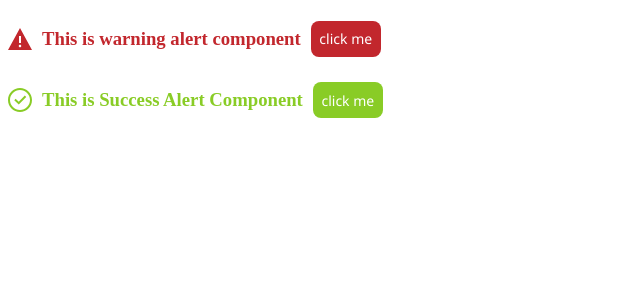
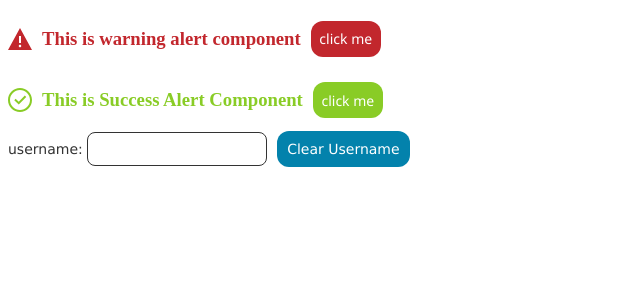
Before and after one commit to biswajeetbehera/MyAngularWork, an Angular app in the folder BasicStartup/: page / in a window 1280 px wide. Shown: the top 300 px of the page, without its empty margins (0-640 px from the left). Built offline with nearby package versions, Linux system fonts and the light colour scheme.

Commit message:
Added property binding component Assignment 2

```diff
--- a/BasicStartup/src/app/app.component.html
+++ b/BasicStartup/src/app/app.component.html
@@ -1,2 +1,3 @@
 <app-warning-alert></app-warning-alert>
 <app-success-alert></app-success-alert>
+<app-property-binding></app-property-binding>
--- /dev/null
+++ b/BasicStartup/src/app/property-binding/property-binding.component.css
@@ -0,0 +1,38 @@
+.username-label,
+.username-text,
+.username-label input {
+    font-family: 'Lucida Sans', 'Lucida Sans Regular', 'Lucida Grande', 'Lucida Sans Unicode', Geneva, Verdana, sans-serif;
+    font-size: 14px;
+    line-height: 12px;
+    color: #333;
+}
+
+.username-label input {
+    border-radius: 8px;
+    border: 1px solid #333;
+    height: 30px;
+}
+
+.username-label input:focus {
+    border: 1px dashed #333;
+    outline: none;
+}
+
+.username-clear {
+    font-family: 'Lucida Sans', 'Lucida Sans Regular', 'Lucida Grande', 'Lucida Sans Unicode', Geneva, Verdana, sans-serif;
+    font-size: 14px;
+    width: auto;
+    padding: 10px;
+    height: 36px;
+    background: #0382ac;
+    color: #fff;
+    margin-left: 10px;
+    border-width: 0;
+    border-radius: 12px;
+    white-space: nowrap;
+}
+
+.username-clear:hover {
+    opacity: 0.9;
+    background: #008cba;
+}
--- /dev/null
+++ b/BasicStartup/src/app/property-binding/property-binding.component.html
@@ -0,0 +1,8 @@
+<div>
+    <label for="username" class="username-label">
+        username:
+        <input type="text" name="username" id="username"(input)="onInput($event)" [(ngModel)]="username"/>
+    </label>
+    <button [disabled]="!username" (click)="clearUsername($event)" class="username-clear">Clear Username</button>
+</div>
+<p class="username-text">{{ username }}</p>
--- /dev/null
+++ b/BasicStartup/src/app/property-binding/property-binding.component.ts
@@ -0,0 +1,17 @@
+import { Component } from '@angular/core';
+@Component({
+    selector: 'app-property-binding',
+    templateUrl: './property-binding.component.html',
+    styleUrls: ['./property-binding.component.css']
+})
+export class PropertyBindingComponent {
+    username: string = null;
+
+    onInput(event: Event) {
+        this.username = (event.target as HTMLInputElement).value;
+    }
+
+    clearUsername(event: Event) {
+        this.username = '';
+    }
+}
--- a/BasicStartup/src/app/success-alert/success-alert.component.css
+++ b/BasicStartup/src/app/success-alert/success-alert.component.css
@@ -25,7 +25,7 @@ button {
     font-family: 'Segoe UI', Tahoma, Geneva, Verdana, sans-serif;
     font-size: 14px;
     border-width: 0;
-    border-radius: 8px;
+    border-radius: 12px;
     background-color: #89cc26;
     color: #fff;
     padding: 5px;
--- a/BasicStartup/src/app/warning-alert/warning-alert.component.css
+++ b/BasicStartup/src/app/warning-alert/warning-alert.component.css
@@ -25,7 +25,7 @@ button {
     font-family: 'Segoe UI', Tahoma, Geneva, Verdana, sans-serif;
     font-size: 14px;
     border-width: 0;
-    border-radius: 8px;
+    border-radius: 12px;
     background-color: #c2272d;
     color: #fff;
     padding: 5px;
```
Also changed, not shown: BasicStartup/src/app/app.module.ts (+6 -2 lines), BasicStartup/src/app/property-binding/property-binding.module.ts (added, +10 -0 lines).
